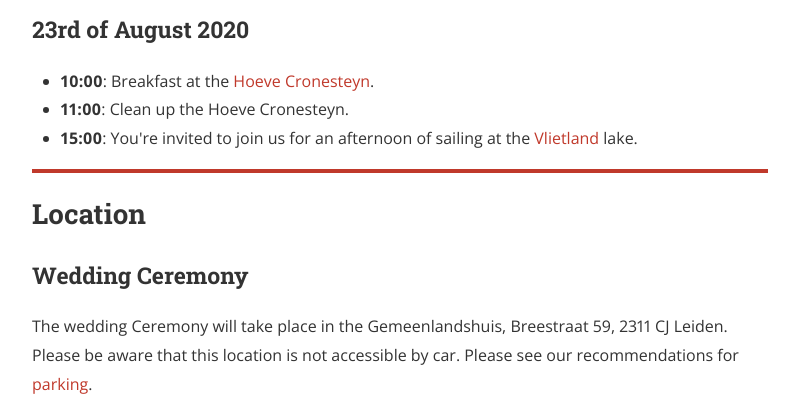
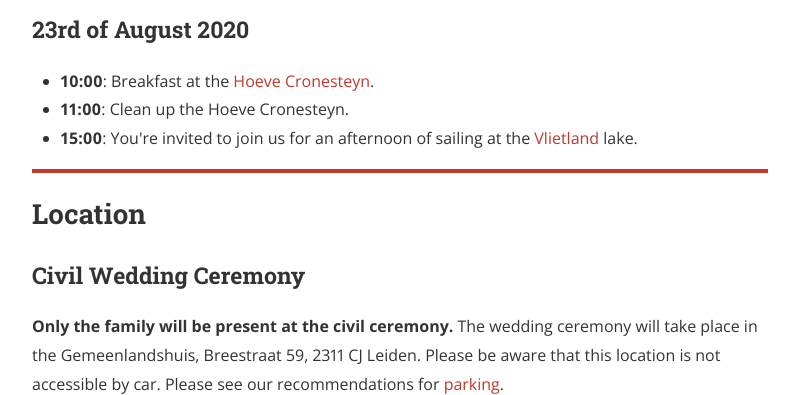
Before and after one commit to thiesgehrmann/heijmans-gehrmann, a Jekyll site: the page built from index.html, in a window 1280 px wide and 900 px high, scrolled down 1131 px, cut to the strip 0-395 px from the top of the window. Shown: the whole strip, without its empty margins (240-1039 px from the left). Built offline with Jekyll 4.4.1, drawn with Linux system fonts in a browser that asks for light colours; nearby versions of some CDN libraries.

Commit message:
fixing french mistakes, and adding some further specification

```diff
--- a/french.html
+++ b/french.html
@@ -44,7 +44,7 @@ document.getElementById("mycoverimage").style.backgroundImage = `url(${cover_ima
 <h2> Programme </h2>
   <h3>22 août 2020</h3>
   <ul>
-    <li><b>14:00</b>: La cérémonie civile a lieu à <a href="#ceremony">Gemeenlandshuis</a> (seulement la famille).</li>
+    <li><b>14:00</b>: La cérémonie civile a lieu à <a href="#ceremony">Gemeenlandshuis</a> (seulement pour la famille).</li>
     <li><b>16:00</b>: Vous êtes les bienvenus à la <a href="#hoeve">Hoeve Cronesteyn</a>.</li>
     <li><b>18:00</b>: Le repas est servi.</li>
     <li><b>24:00</b>: La musique doit s'arrêter.</li>
@@ -62,6 +62,7 @@ document.getElementById("mycoverimage").style.backgroundImage = `url(${cover_ima
 <a id="location"></a>
 <h2> Lieux </h2>
   <h3>Cérémonie civile <a id="ceremony"></a></h3>
+  <b>Seule la famille est conviée à la cérémonie civile.</b>
   La cérémonie civile aura lieu à la Gemeenlandshuis, Breestraat 59, 2311 CJ, Leiden.
   Attention, cet endroit n'est pas directement accessible en voiture. Veuillez lire nos recommandations pour le <a href="#parking">parking</a>.
 
@@ -121,7 +122,7 @@ document.getElementById("mycoverimage").style.backgroundImage = `url(${cover_ima
 <hr/>
 <a id="gifts"></a>
 <h2> Cadeaux </h2>
-  Si vous voulez nous offrir un cadeau, vous pouvez soutenir ces associations qui nous tiennent à coeur :
+  Si vous voulez nous offrir un cadeau, nous vous proposons de soutenir ces associations qui nous tiennent à coeur :
   <ul>
     <li><a href="https://www.amnesty.org/en/">Amnesty International</a></li>
     <li><a href="https://wikimediafoundation.org/">Wikimedia Foundation</a></li>
--- a/index.html
+++ b/index.html
@@ -61,8 +61,9 @@ document.getElementById("mycoverimage").style.backgroundImage = `url(${cover_ima
 <hr/>
 <a id="location"></a>
 <h2> Location </h2>
-  <h3>Wedding Ceremony <a id="ceremony"></a></h3>
-  The wedding Ceremony will take place in the Gemeenlandshuis, Breestraat 59, 2311 CJ Leiden.
+  <h3>Civil Wedding Ceremony <a id="ceremony"></a></h3>
+  <b>Only the family will be present at the civil ceremony.</b>
+  The wedding ceremony will take place in the Gemeenlandshuis, Breestraat 59, 2311 CJ Leiden.
   Please be aware that this location is not accessible by car. Please see our recommendations for <a href="#parking">parking</a>.
 
   <iframe width="100%" height="350" frameborder="0" scrolling="no" marginheight="0" marginwidth="0" src="https://www.openstreetmap.org/export/embed.html?bbox=4.487166702747346%2C52.158611663516446%2C4.4900581240654%2C52.16005143115445&amp;layer=mapnik&amp;marker=52.15933200002808%2C4.4886136999999735" style="border: 1px solid black"></iframe><br/><small><a href="https://www.openstreetmap.org/?mlat=52.15933&amp;mlon=4.48861#map=19/52.15933/4.48861">View Larger Map</a></small>
```
